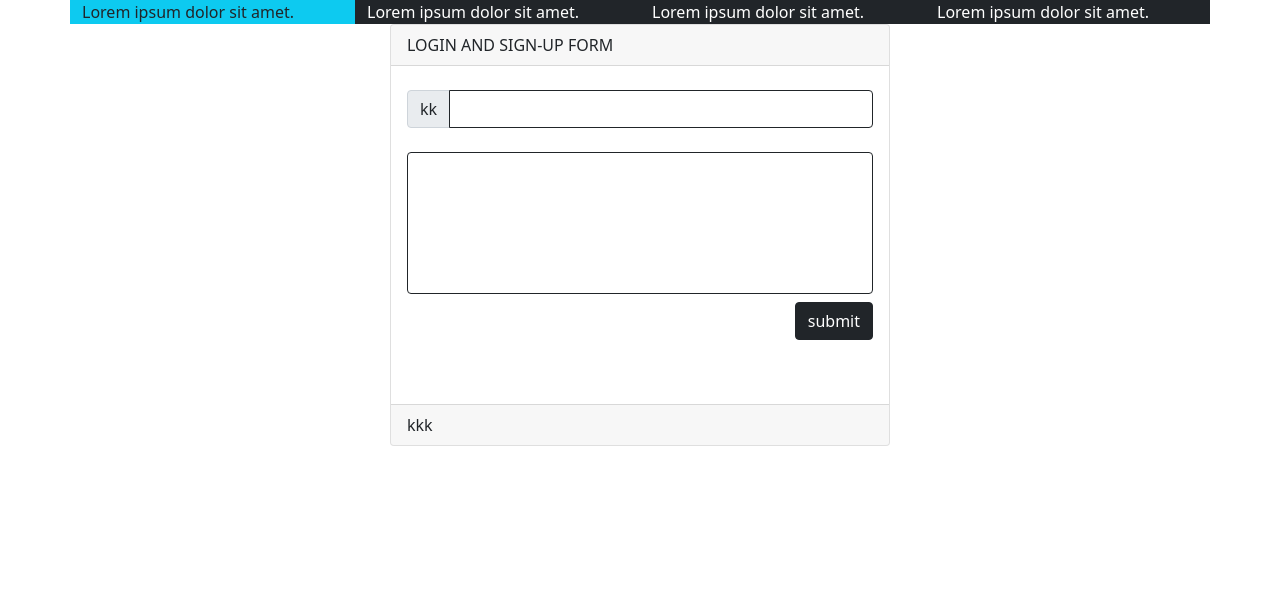
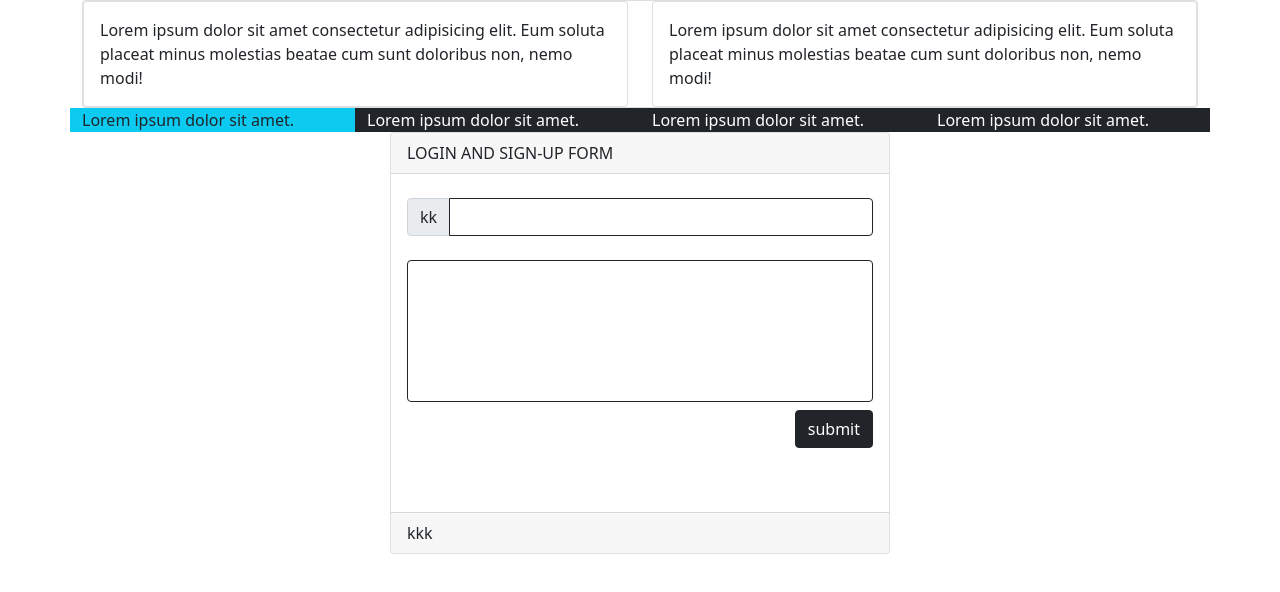
Before and after one commit to orii-blackmark/ProjectOne, a plain HTML site: page index.html in a window 1280 px wide. Drawn offline with nearby package versions, Linux system fonts and the light colour scheme.

Commit message:
second commit

```diff
--- a/index.html
+++ b/index.html
@@ -22,37 +22,61 @@
     border-color: #000 !important;
 
   }
-  .con{
+
+  .con {
     display: flex;
   }
-  .one{
+
+  .one {
     background: #000;
     color: wheat;
-    flex:3;
+    flex: 3;
   }
-  .two{
+
+  .two {
     background: green;
     color: wheat;
-    flex:2;
+    flex: 2;
   }
-  .three{
+
+  .three {
     background: red;
     color: wheat;
-    flex:1;
+    flex: 1;
   }
 </style>
 
 <body>
 
   <div class="container m-auto  ">
+    <div class="card">
+      <div class="row">
+        <div class="col-sm-12 col-md-6 col-lg-6">
+          <div class="card">
+            <div class="card-body">
+              Lorem ipsum dolor sit amet consectetur adipisicing elit. Eum soluta placeat minus molestias beatae cum
+              sunt doloribus non, nemo modi!
+            </div>
+          </div>
+        </div>
+        <div class="col-sm-12 col-md-6 col-lg-6">
+          <div class="card">
+            <div class="card-body">
+              Lorem ipsum dolor sit amet consectetur adipisicing elit. Eum soluta placeat minus molestias beatae cum
+              sunt doloribus non, nemo modi!
+            </div>
+          </div>
+        </div>
+      </div>
+    </div>
 
     <!-- ROW -->
-     <div class="row">
+    <div class="row">
       <div class="col-md-3 bg-info">Lorem ipsum dolor sit amet.</div>
       <div class="col-md-3 bg-dark text-white">Lorem ipsum dolor sit amet.</div>
       <div class="col-md-3 bg-dark text-white">Lorem ipsum dolor sit amet.</div>
       <div class="col-md-3 bg-dark text-white">Lorem ipsum dolor sit amet.</div>
-     </div>
+    </div>
 
 
     <!-- CARD -->
@@ -77,10 +101,6 @@
         kkk
       </div>
     </div>
-
-
-
-
   </div>
 </body>
 
```
